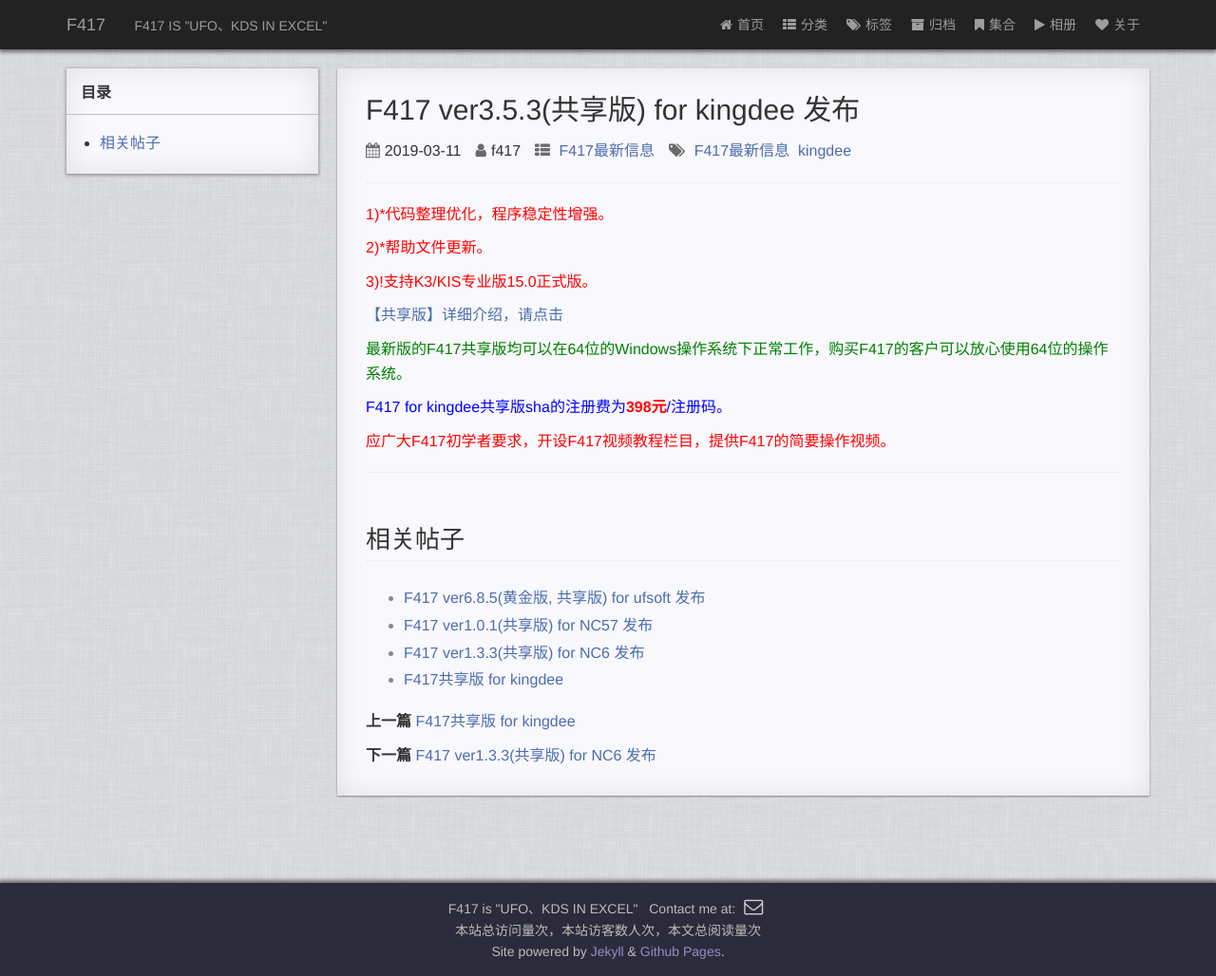
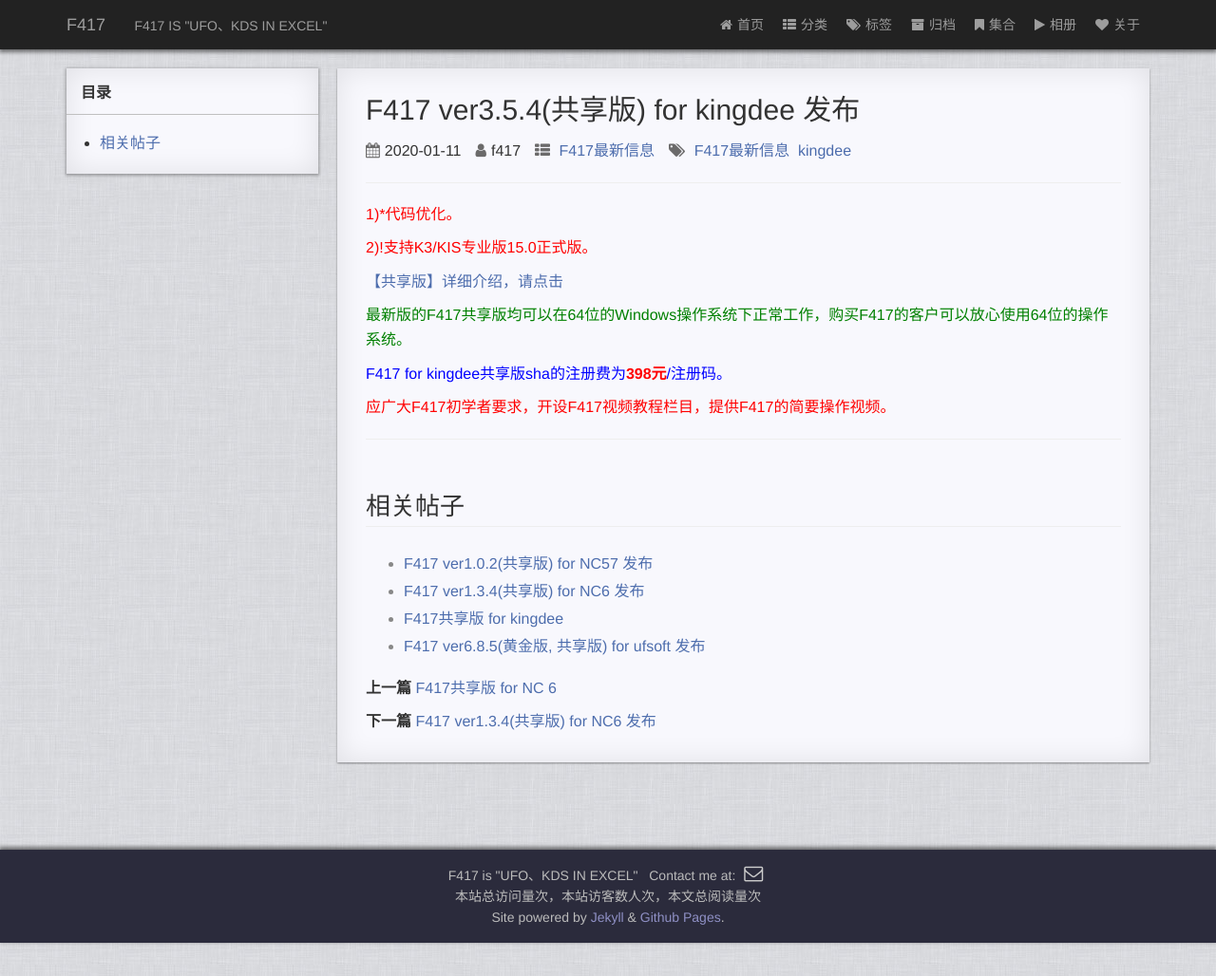
Before and after one commit to f417/f417.github.io, a Jekyll site: the page built from _posts/2017-01-01-f417_new_kd.md, in a window 1280 px wide. Shown: the whole page at 95% size. Built offline with Jekyll 4.4.1, drawn with Linux system fonts in a browser that asks for light colours; comment, search, counter and statistics services are not loaded; a style sheet for code colours, icons or effects is not loaded; after the commit the page ends 993 px from its top, so only the background shows below that.

Commit message:
2020 first update

```diff
--- a/_posts/2017-01-01-f417_new_kd.md
+++ b/_posts/2017-01-01-f417_new_kd.md
@@ -1,10 +1,10 @@
 ---
 layout: post
-title: "F417 ver3.5.3(共享版) for kingdee 发布"
+title: "F417 ver3.5.4(共享版) for kingdee 发布"
 categories: f417_new
 tags: F417最新信息 kingdee
 author: f417
-date: 2019-03-11
+date: 2020-01-11
 ---
 
 * content
@@ -12,11 +12,9 @@
 
 
 
-<p><font color="red">1)*代码整理优化，程序稳定性增强。</font></p>
+<p><font color="red">1)*代码优化。</font></p>
 
-<p><font color="red">2)*帮助文件更新。</font></p>
-
-<p><font color="red">3)!支持K3/KIS专业版15.0正式版。</font></p>
+<p><font color="red">2)!支持K3/KIS专业版15.0正式版。</font></p>
 
 
 [【共享版】详细介绍，请点击](/blog/f417_kd_share)
```
Also changed, not shown: _posts/2017-01-01-f417_kd_share.md (+3 -3 lines), _posts/2017-01-01-f417_nc5_share.md (+3 -3 lines), _posts/2017-01-01-f417_nc6_share.md (+3 -3 lines), _posts/2017-01-01-f417_new_nc.md (+3 -3 lines), _posts/2017-01-01-f417_new_nc57.md (+3 -5 lines).
